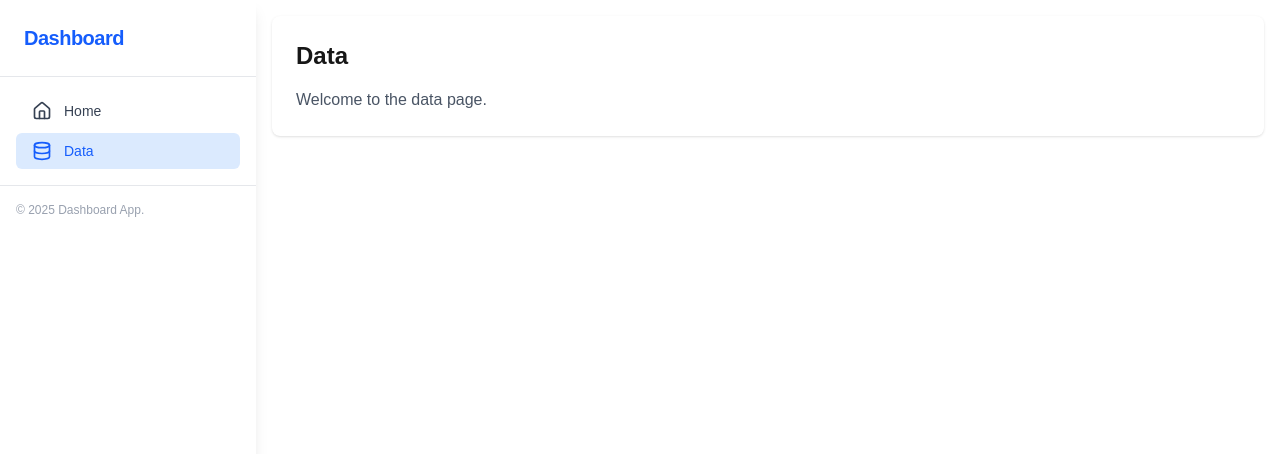
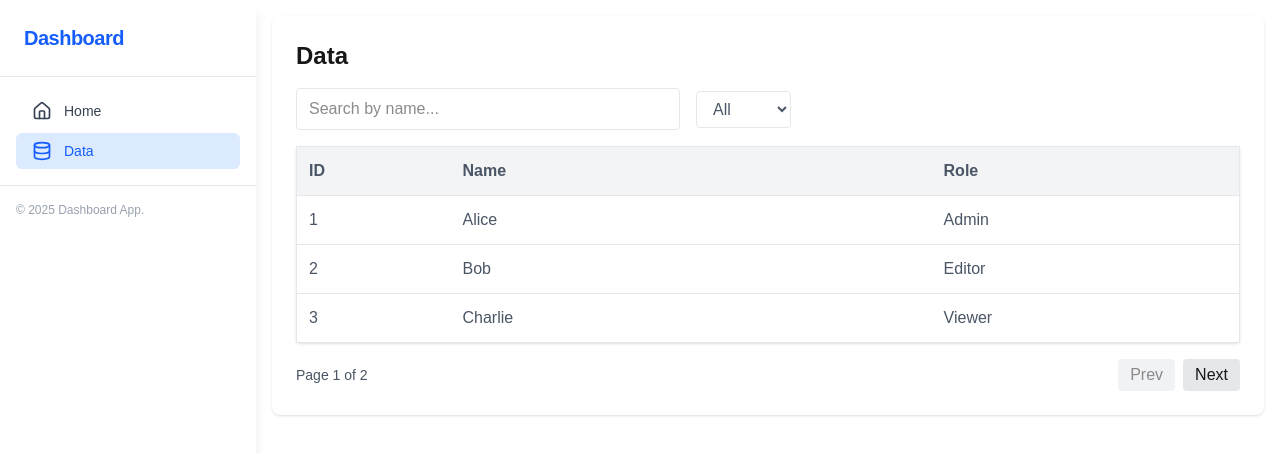
Before and after one commit to imvsnu/dashboard-app, a Next.js app: page /data in a window 1280 px wide. Shown: the top 454 px of the page. Built offline with nearby package versions, Linux system fonts and the light colour scheme.

Commit message:
feat: use table on data page

```diff
--- a/src/app/data/page.tsx
+++ b/src/app/data/page.tsx
@@ -1,8 +1,39 @@
+import { Table, TableColumn } from '@/components/Table';
+
+type User = {
+  id: number;
+  name: string;
+  role: 'Admin' | 'Editor' | 'Viewer';
+};
+
+const users: User[] = [
+  { id: 1, name: 'Alice', role: 'Admin' },
+  { id: 2, name: 'Bob', role: 'Editor' },
+  { id: 3, name: 'Charlie', role: 'Viewer' },
+  { id: 4, name: 'Diana', role: 'Admin' },
+  { id: 5, name: 'Eve', role: 'Viewer' },
+  { id: 6, name: 'Frank', role: 'Editor' },
+];
+
+const columns: TableColumn<User>[] = [
+  { key: 'id', label: 'ID', width: 'w-16' },
+  { key: 'name', label: 'Name', width: 'w-[200px]' },
+  { key: 'role', label: 'Role', width: 'w-32' },
+];
+
+
 export default function DataPage() {
   return (
     <div className="bg-white rounded-lg shadow p-6">
       <h1 className="text-2xl font-semibold mb-4">Data</h1>
-      <p className="text-gray-600">Welcome to the data page.</p>
+
+      <Table
+        data={users}
+        columns={columns}
+        searchableKey="name"
+        filterOptions={{ key: 'role', values: ['Admin', 'Editor', 'Viewer'] }}
+        pageSize={3}
+      />
     </div>
   )
 }
```
